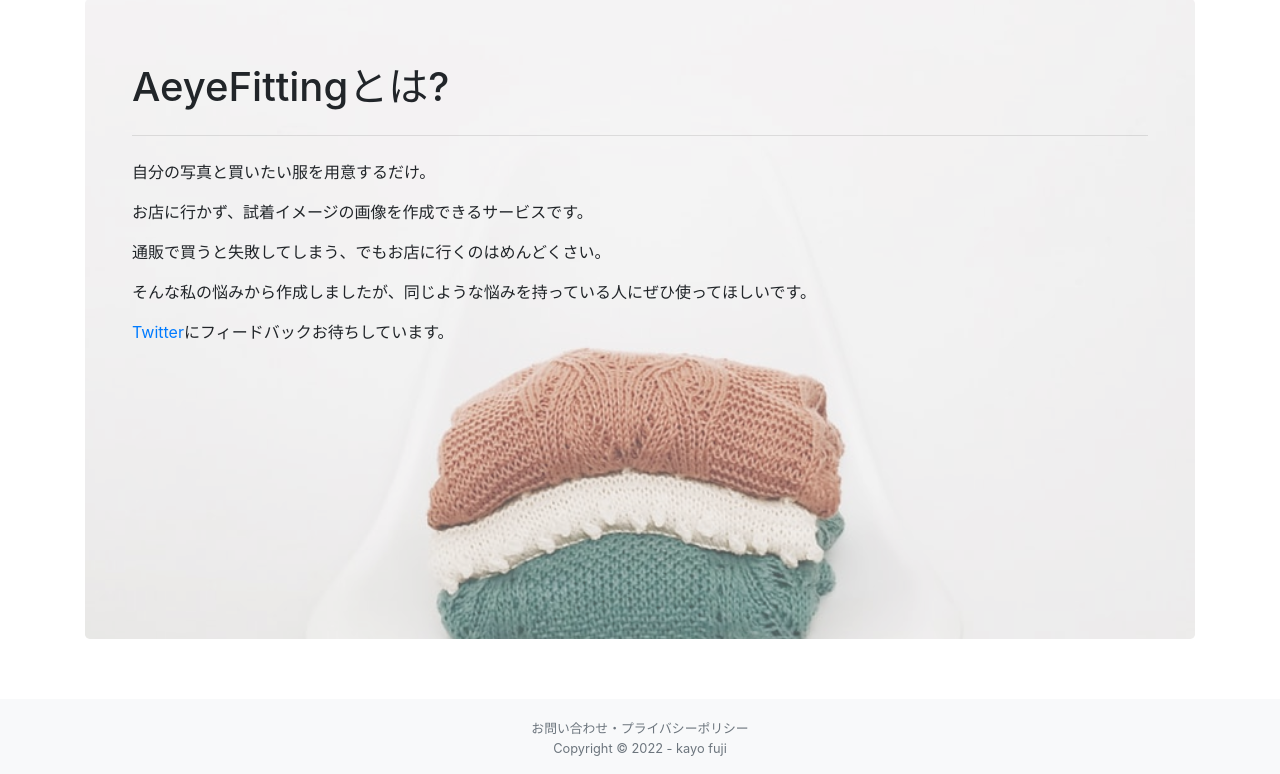
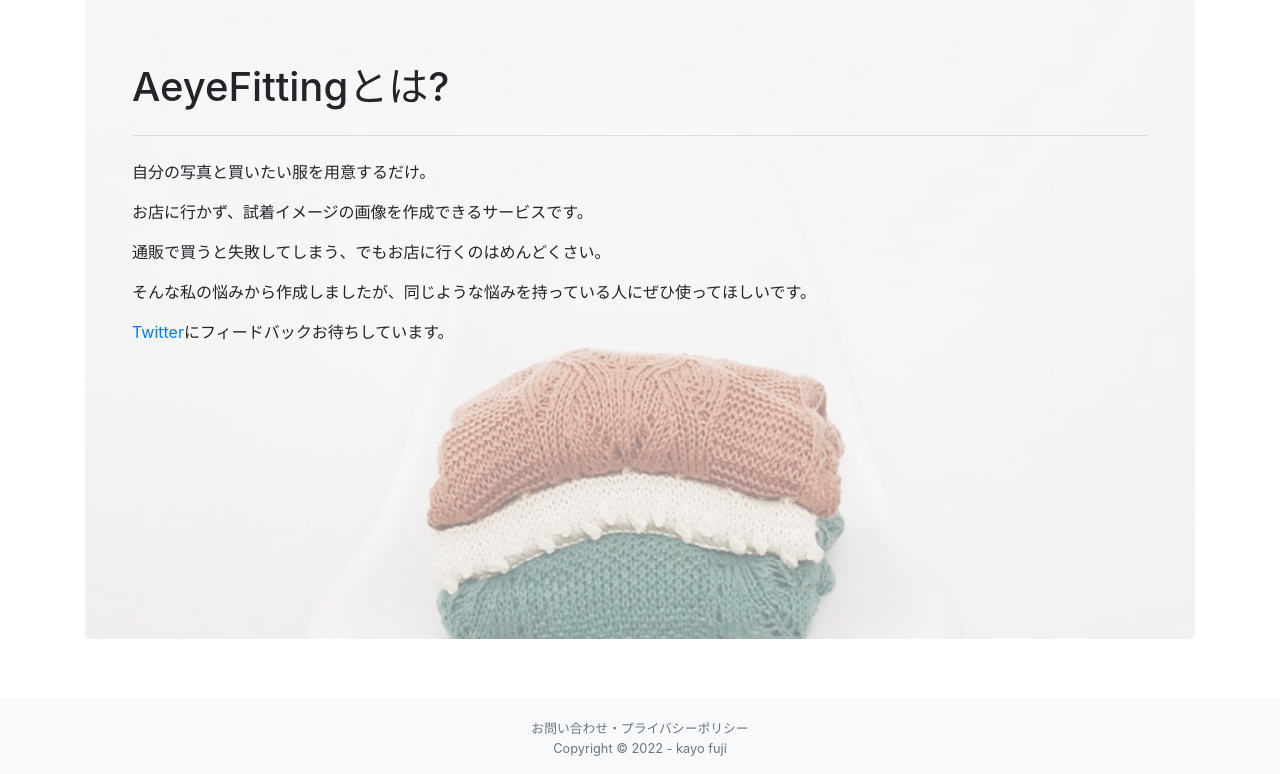
Before and after one commit to kayofujii/ai_fitting, a Django app: page /about in a window 1280 px wide. Shown: the part 81-855 px from the top of the page. Run offline with Django 3.2, Linux system fonts and the light colour scheme.

Commit message:
css修正2

```diff
--- a/static/style.css
+++ b/static/style.css
@@ -4,7 +4,7 @@
     margin-bottom: 60px;
     background: url("images/clothes_top.jpeg") no-repeat center center;
     background-size: cover;
-    background-color:rgba(255,255,255,0.3);
+    background-color:rgba(255,255,255,0.5);
     background-blend-mode:lighten;
 }
 .jumbotron-header {
```
Also changed, not shown: 1 other file.
